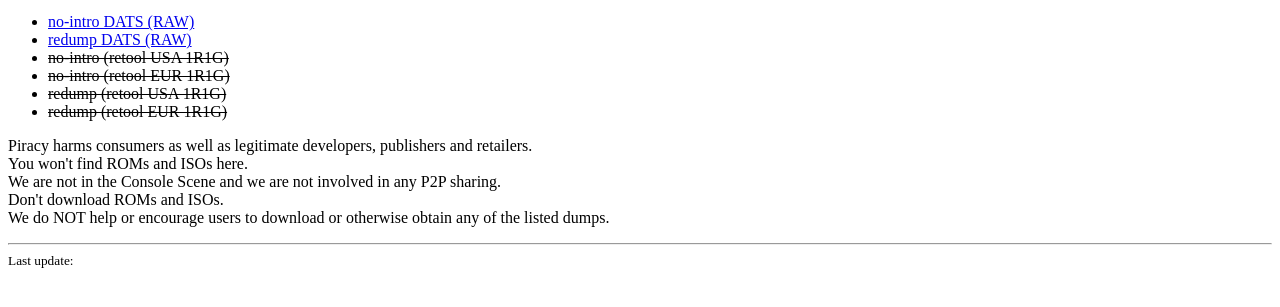
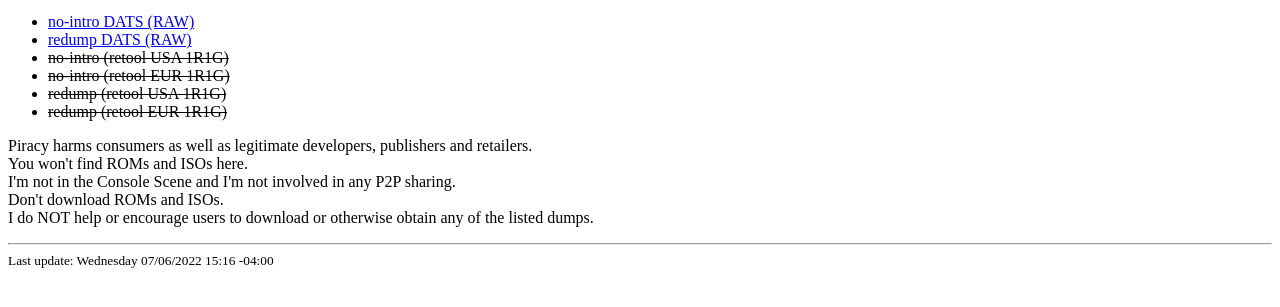
Before and after one commit to alvaromunoz/auto-wwwdat, a plain HTML site: page docs/index.html in a window 1280 px wide. Shown: the part 87-394 px from the top of the page. Drawn offline with Linux system fonts and the light colour scheme.

Commit message:
update execution date

```diff
--- a/docs/index.html
+++ b/docs/index.html
@@ -23,16 +23,16 @@
       Piracy harms consumers as well as legitimate developers, publishers and
       retailers.<br />
       You won't find ROMs and ISOs here.<br />
-      We are not in the Console Scene and we are not involved in any P2P
+      I'm not in the Console Scene and I'm not involved in any P2P
       sharing.<br />
       Don't download ROMs and ISOs.<br />
-      We do NOT help or encourage users to download or otherwise obtain any of
+      I do NOT help or encourage users to download or otherwise obtain any of
       the listed dumps.
     </p>
   </body>
 
   <footer>
     <hr />
-    <small> Last update: </small>
+    <small>Last update: Wednesday 07/06/2022 15:16 -04:00</small>
   </footer>
 </html>
```
Also changed, not shown: 1 other file.
